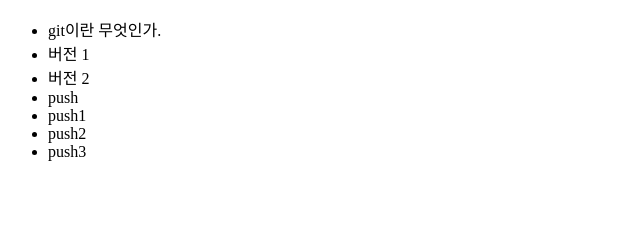
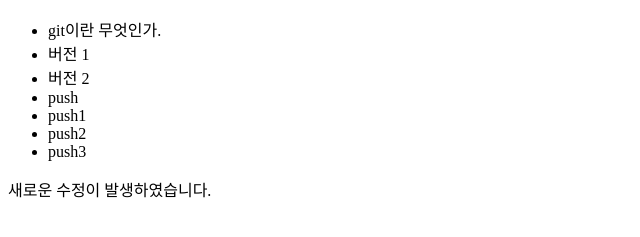
Before and after one commit to lokkentech83/Hello_world, a plain HTML site: page lokkentech03/index.html in a window 1280 px wide. Shown: the part 113-350 px from the top of the page, without its empty margins (0-640 px from the left). Drawn offline with Linux system fonts and the light colour scheme.

Commit message:
변경을 commit

```diff
--- a/lokkentech03/index.html
+++ b/lokkentech03/index.html
@@ -14,5 +14,7 @@
 			<li>push1</li>
 			<li>push2</li>
 			<li>push3</li>
+
 		</ul>
+		<div>새로운 수정이 발생하였습니다.</div>
 </html>
```
